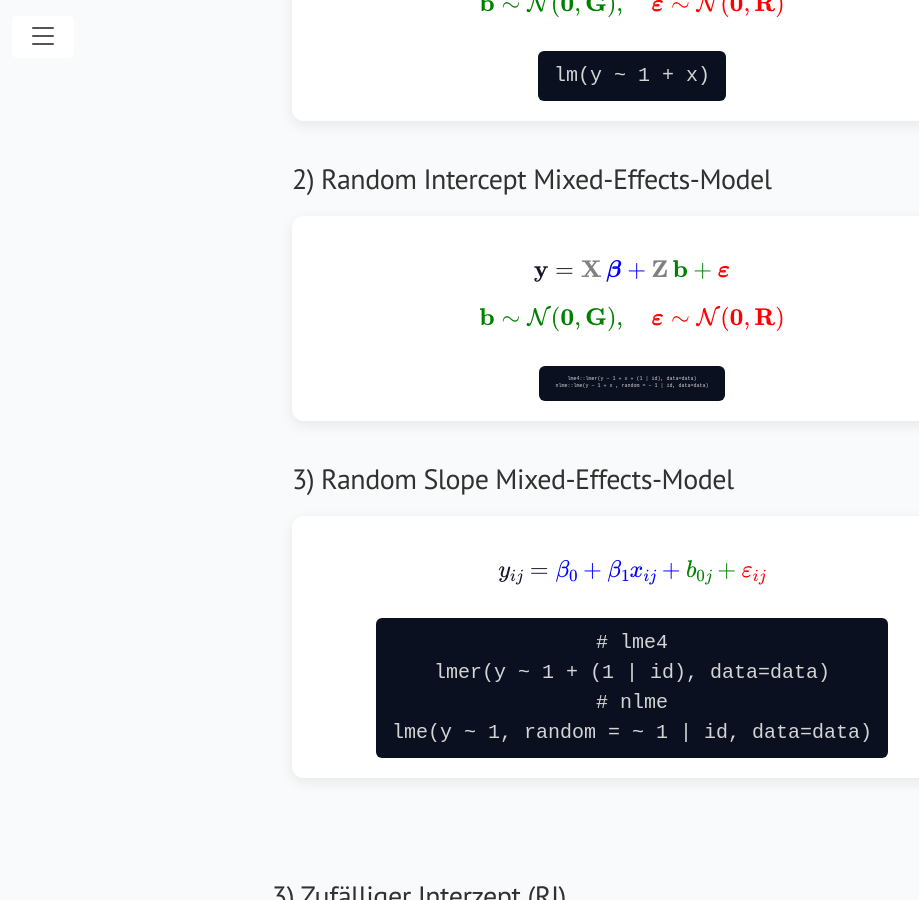
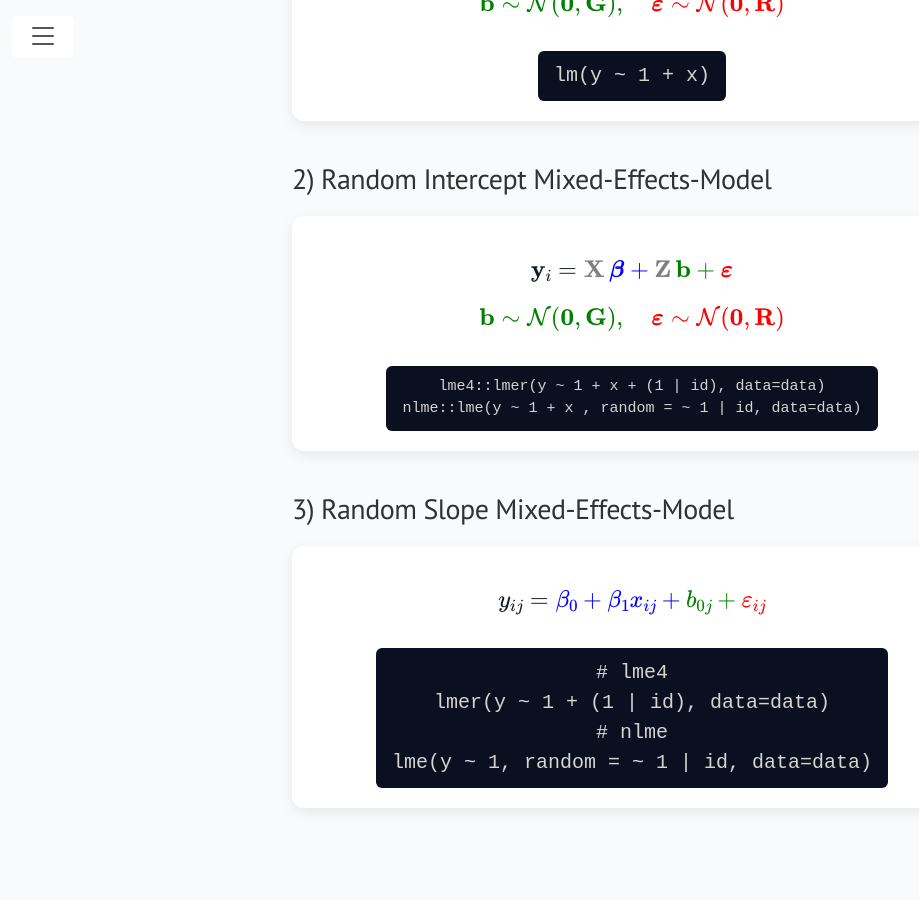
Before and after one commit to lennartseizer/ild, a Jekyll site: the page built from 9.html, in a window 1280 px wide and 900 px high, scrolled down 553 px. Shown: the whole window, without its empty margins (8-927 px from the left). Built offline with Jekyll 4.4.1, drawn with Linux system fonts in a browser that asks for light colours.

Commit message:
Update 9.html

```diff
--- a/9.html
+++ b/9.html
@@ -114,7 +114,7 @@ title: Formulas
     <h2>2) Random Intercept Mixed-Effects-Model </h2>
     <div class="card">
       $$
-      \mathbf y
+      \mathbf{y}_{i}
       = \color{gray}{\mathbf X}\,\color{blue}{\boldsymbol\beta}
       + \color{gray}{\mathbf Z}\,\color{green}{\mathbf b}
       + \color{red}{\boldsymbol\varepsilon}
@@ -124,7 +124,7 @@ title: Formulas
       \color{red}{\boldsymbol\varepsilon} \sim \mathcal N(\mathbf 0,\mathbf R)
       $$
       <center>
-      <div class="code" style="font-size: 5px";>
+      <div class="code" style="font-size: 15px";>
         lme4::lmer(y ~ 1 + x + (1 | id), data=data) <br>
         nlme::lme(y ~ 1 + x , random = ~ 1 | id, data=data)
       </div>
```
